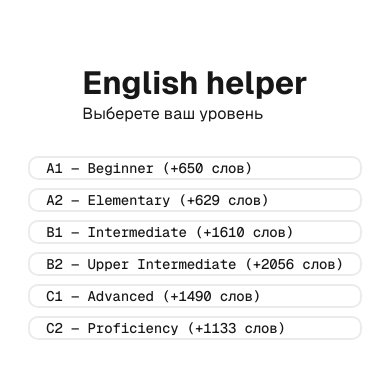
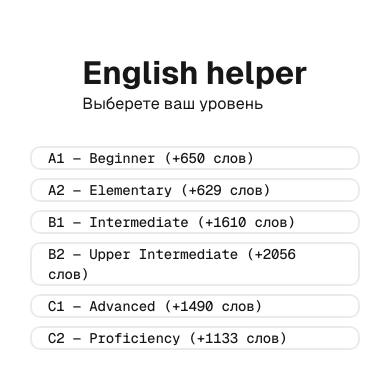
Before and after one commit to Suyukee/english-helper, a Next.js app: page / in a window 390 px wide. Shown: the part 190-578 px from the top of the page. Built offline with nearby package versions, Linux system fonts and the light colour scheme.

Commit message:
Пробую новые отступы

```diff
--- a/src/styles/page.module.css
+++ b/src/styles/page.module.css
@@ -135,7 +135,7 @@ button.wrong {
 
 @media (max-width: 600px) {
 	.page {
-		padding: 0 20px 40px;
+		padding: 0 30px 40px;
 	}
 
 	.main {
```
